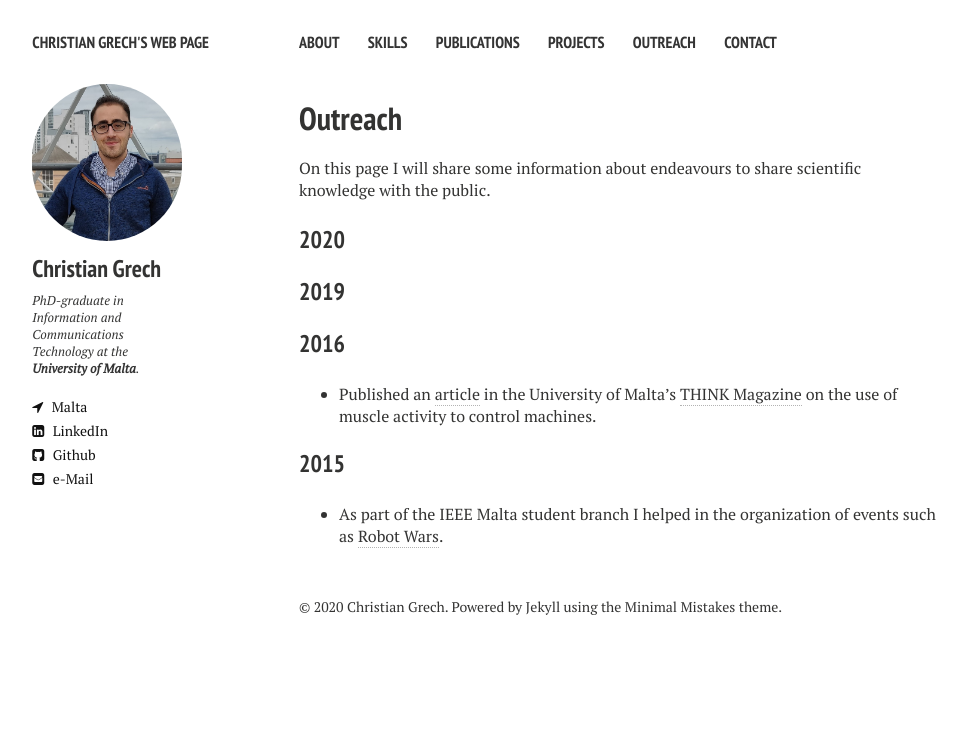
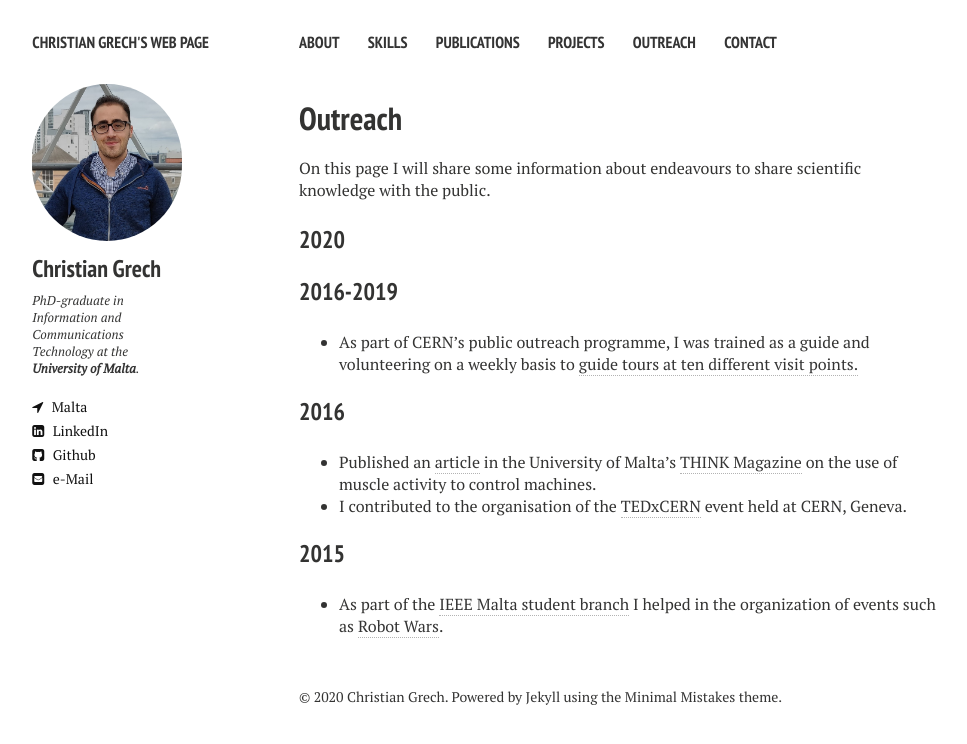
Before and after one commit to cgre23/cgre23.github.io, a Jekyll site: the page built from outreach.md, in a window 1280 px wide. Shown: the top 744 px of the page, without its empty margins (21-988 px from the left). Built offline with Jekyll 4.4.1, drawn with Linux system fonts in a browser that asks for light colours; nearby versions of some CDN libraries.

Commit message:
improved outreach

```diff
--- a/outreach.md
+++ b/outreach.md
@@ -12,11 +12,12 @@ On this page I will share some information about endeavours to share scientific
 ### 2020
 
 
-### 2019
-
+### 2016-2019
+* As part of CERN's public outreach programme, I was trained as a guide and volunteering on a weekly basis to [guide tours at ten different visit points.](https://timesofmalta.com/articles/view/university-science-students-visit-cern.674345)
 
 ### 2016
 * Published an [article](https://www.um.edu.mt/library/oar/bitstream/123456789/19395/1/THINK%2c%202016-17%20-%20A9.pdf) in the University of Malta's [THINK Magazine](https://www.um.edu.mt/think/) on the use of muscle activity to control machines.
+* I contributed to the organisation of the [TEDxCERN](https://www.ted.com/tedx/events/18826) event held at CERN, Geneva.
 
 ### 2015
-*  As part of the IEEE Malta student branch I helped in the organization of events such as [Robot Wars](https://gadgetsmalta.com/features/robot-wars/).
+*  As part of the [IEEE Malta student branch](https://www.facebook.com/ieeesbmalta/) I helped in the organization of events such as [Robot Wars](https://gadgetsmalta.com/features/robot-wars/).
```
Also changed, not shown: emg.md (+1 -1 lines).
